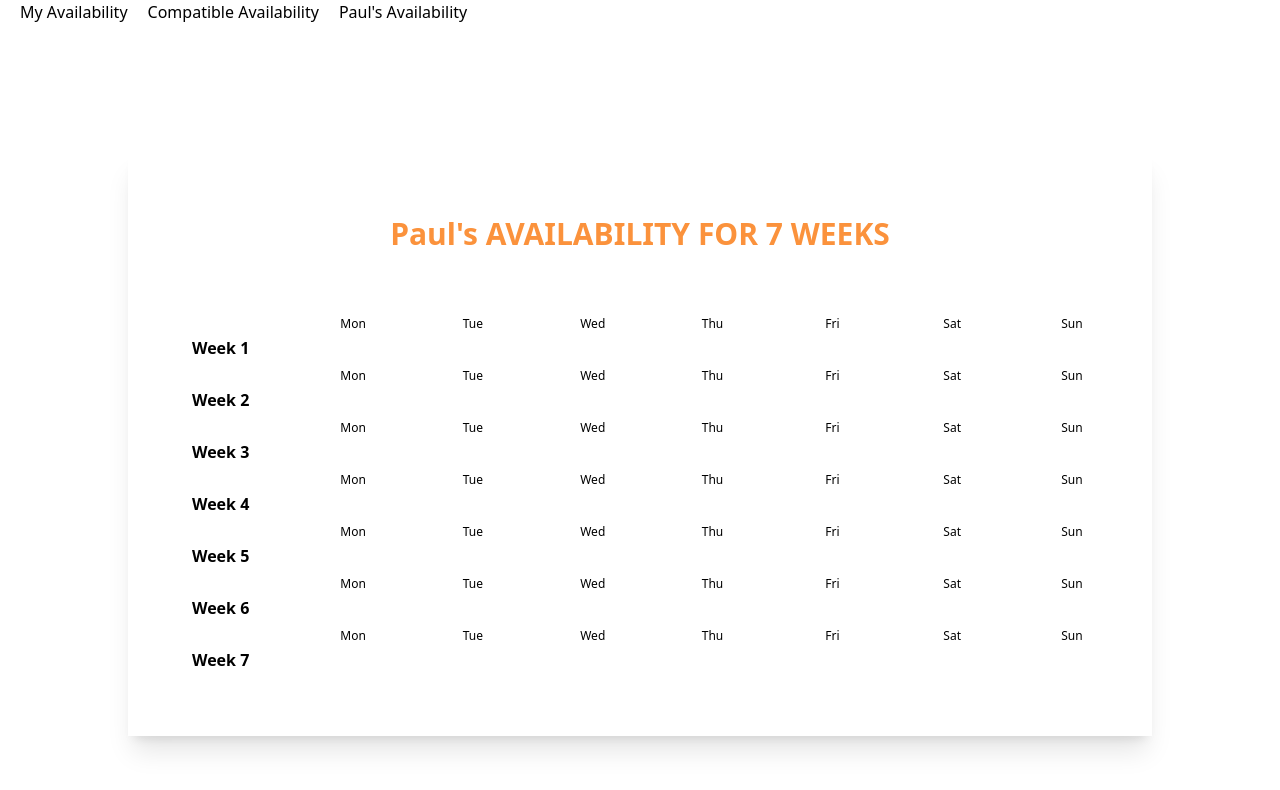
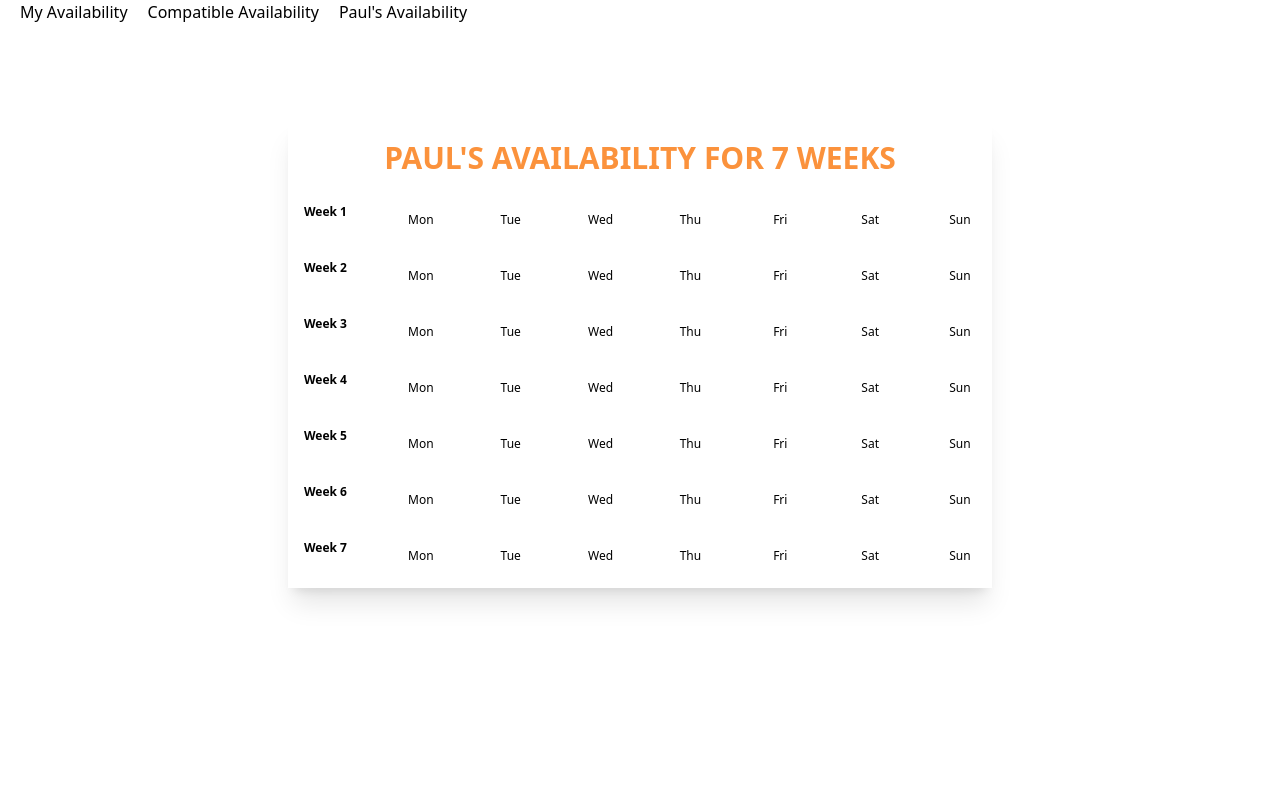
Before and after one commit to MarkusAP98/Schedule, a React (Vite) app: page / in a window 1280 px wide. Both pictures are taken after a click on the button "Paul's Availability". Shown: the top 790 px of the page. Built offline with nearby package versions, Linux system fonts and the light colour scheme.

Commit message:
Add button click handler and availability data to Paul component

```diff
--- a/src/App.jsx
+++ b/src/App.jsx
@@ -61,7 +61,13 @@ export default function App() {
           availabilityData={availabilityData}
         />
       )}
-      {isDisplayed === "Paul" && <Paul className="Paul" />}
+      {isDisplayed === "Paul" && (
+        <Paul
+          className="Paul"
+          onButtonClicked={handleButtonClicked}
+          setAvailabilityData={setAvailabilityData}
+        />
+      )}
     </div>
   );
 }
--- a/src/components/OthersAvailability.jsx/Paul.jsx
+++ b/src/components/OthersAvailability.jsx/Paul.jsx
@@ -1,85 +1,35 @@
 import React from "react";
 import ClickableButton from "../ClickableBtns";
 
-const Paul = () => {
+const Paul = ({ setAvailabilityData }) => {
   const handleButtonClicked = (week, day) => {
     console.log(`You clicked week ${week}, ${day}`);
+    setAvailabilityData((prevData) => {
+      const newdata = [...prevData];
+      newdata.push({ week, day });
+      return newdata;
+    });
   };
+
   return (
-    <div className="place-content-center p-16 m-32 shadow-xl">
-      <h1 className="text-3xl font-bold text-orange-400 pb-14 text-center">
-        Paul's AVAILABILITY FOR 7 WEEKS
+    <div className="place-content-center p-1 m-5 md:m-24 xl:mx-72 2xl:my-36 shadow-xl">
+      <h1 className="text-lg xl:text-3xl font-bold text-orange-400 py-4 text-center">
+        PAUL'S AVAILABILITY FOR 7 WEEKS
       </h1>
-      <div className="flex justify-between">
-        <h2 className="text-center mt-7 font-bold">Week 1</h2>
-        <ClickableButton text="Mon" week={1} onClick={handleButtonClicked} />
-        <ClickableButton text="Tue" week={1} onClick={handleButtonClicked} />
-        <ClickableButton text="Wed" week={1} onClick={handleButtonClicked} />
-        <ClickableButton text="Thu" week={1} onClick={handleButtonClicked} />
-        <ClickableButton text="Fri" week={1} onClick={handleButtonClicked} />
-        <ClickableButton text="Sat" week={1} onClick={handleButtonClicked} />
-        <ClickableButton text="Sun" week={1} onClick={handleButtonClicked} />
-      </div>
-      <div className="flex justify-between">
-        <h2 className="text-center mt-7 font-bold">Week 2</h2>
-        <ClickableButton text="Mon" week={2} onClick={handleButtonClicked} />
-        <ClickableButton text="Tue" week={2} onClick={handleButtonClicked} />
-        <ClickableButton text="Wed" week={2} onClick={handleButtonClicked} />
-        <ClickableButton text="Thu" week={2} onClick={handleButtonClicked} />
-        <ClickableButton text="Fri" week={2} onClick={handleButtonClicked} />
-        <ClickableButton text="Sat" week={2} onClick={handleButtonClicked} />
-        <ClickableButton text="Sun" week={2} onClick={handleButtonClicked} />
-      </div>
-      <div className="flex justify-between">
-        <h2 className="text-center mt-7 font-bold">Week 3</h2>
-        <ClickableButton text="Mon" week={3} onClick={handleButtonClicked} />
-        <ClickableButton text="Tue" week={3} onClick={handleButtonClicked} />
-        <ClickableButton text="Wed" week={3} onClick={handleButtonClicked} />
-        <ClickableButton text="Thu" week={3} onClick={handleButtonClicked} />
-        <ClickableButton text="Fri" week={3} onClick={handleButtonClicked} />
-        <ClickableButton text="Sat" week={3} onClick={handleButtonClicked} />
-        <ClickableButton text="Sun" week={3} onClick={handleButtonClicked} />
-      </div>
-      <div className="flex justify-between">
-        <h2 className="text-center mt-7 font-bold">Week 4</h2>
-        <ClickableButton text="Mon" week={4} onClick={handleButtonClicked} />
-        <ClickableButton text="Tue" week={4} onClick={handleButtonClicked} />
-        <ClickableButton text="Wed" week={4} onClick={handleButtonClicked} />
-        <ClickableButton text="Thu" week={4} onClick={handleButtonClicked} />
-        <ClickableButton text="Fri" week={4} onClick={handleButtonClicked} />
-        <ClickableButton text="Sat" week={4} onClick={handleButtonClicked} />
-        <ClickableButton text="Sun" week={4} onClick={handleButtonClicked} />
-      </div>
-      <div className="flex justify-between">
-        <h2 className="text-center mt-7 font-bold">Week 5</h2>
-        <ClickableButton text="Mon" week={5} onClick={handleButtonClicked} />
-        <ClickableButton text="Tue" week={5} onClick={handleButtonClicked} />
-        <ClickableButton text="Wed" week={5} onClick={handleButtonClicked} />
-        <ClickableButton text="Thu" week={5} onClick={handleButtonClicked} />
-        <ClickableButton text="Fri" week={5} onClick={handleButtonClicked} />
-        <ClickableButton text="Sat" week={5} onClick={handleButtonClicked} />
-        <ClickableButton text="Sun" week={5} onClick={handleButtonClicked} />
-      </div>
-      <div className="flex justify-between">
-        <h2 className="text-center mt-7 font-bold">Week 6</h2>
-        <ClickableButton text="Mon" week={6} onClick={handleButtonClicked} />
-        <ClickableButton text="Tue" week={6} onClick={handleButtonClicked} />
-        <ClickableButton text="Wed" week={6} onClick={handleButtonClicked} />
-        <ClickableButton text="Thu" week={6} onClick={handleButtonClicked} />
-        <ClickableButton text="Fri" week={6} onClick={handleButtonClicked} />
-        <ClickableButton text="Sat" week={6} onClick={handleButtonClicked} />
-        <ClickableButton text="Sun" week={6} onClick={handleButtonClicked} />
-      </div>
-      <div className="flex justify-between">
-        <h2 className="text-center mt-7 font-bold">Week 7</h2>
-        <ClickableButton text="Mon" week={7} onClick={handleButtonClicked} />
-        <ClickableButton text="Tue" week={7} onClick={handleButtonClicked} />
-        <ClickableButton text="Wed" week={7} onClick={handleButtonClicked} />
-        <ClickableButton text="Thu" week={7} onClick={handleButtonClicked} />
-        <ClickableButton text="Fri" week={7} onClick={handleButtonClicked} />
-        <ClickableButton text="Sat" week={7} onClick={handleButtonClicked} />
-        <ClickableButton text="Sun" week={7} onClick={handleButtonClicked} />
-      </div>
+      {[1, 2, 3, 4, 5, 6, 7].map((week) => (
+        <div className="flex justify-between p-3" key={week}>
+          <h2 className="text-center text-xs font-bold">Week {week}</h2>
+          {["Mon", "Tue", "Wed", "Thu", "Fri", "Sat", "Sun"].map((day) => (
+            <ClickableButton
+              key={day}
+              text={day}
+              week={week}
+              day={day}
+              onClick={() => handleButtonClicked(week, day)}
+            />
+          ))}
+        </div>
+      ))}
     </div>
   );
 };
```
